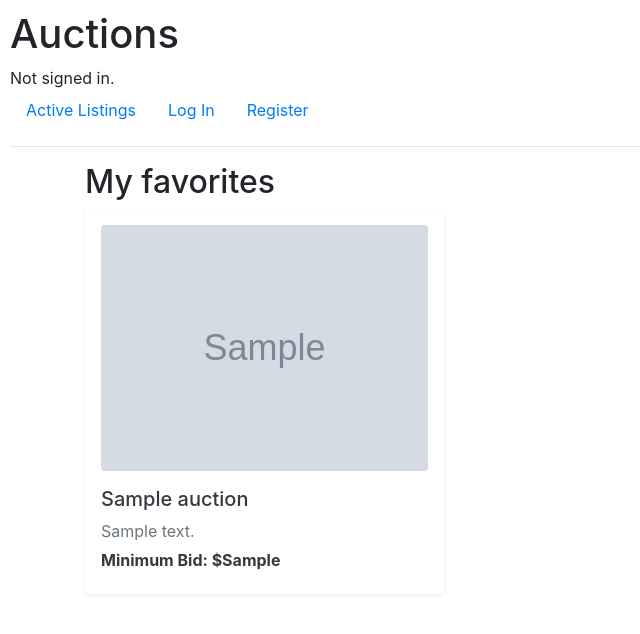
After one commit to samuelsilvadev/CS50-commerce, a Django app: template auctions/templates/auctions/watchlist.html in a window 1280 px wide. The commit adds this page. Shown: the top 634 px of the page, without its empty margins (0-640 px from the left). Run offline with Django 3.2, Linux system fonts and the light colour scheme; the template is opened without the code that fills it: most values are stand-ins (such as "Sample title", 1, 10 or a date in 2020); grey boxes marked "Sample" are stand-in pictures; some libraries are stand-ins or nearby versions.

Commit message:
feat: add watchlist

```diff
--- a/auctions/models.py
+++ b/auctions/models.py
@@ -80,6 +80,9 @@ class Watchlist(models.Model):
     auction = models.ForeignKey(Auction, on_delete=models.DO_NOTHING)
     date = models.DateTimeField()
 
+    def is_watched(user, auction):
+        return Watchlist.objects.filter(user=user, auction=auction).exists()
+
     class Meta:
         constraints = [
             models.UniqueConstraint(
--- a/auctions/static/auctions/styles.css
+++ b/auctions/static/auctions/styles.css
@@ -1,3 +1,20 @@
 body {
     padding: 10px;
 }
+
+:is(.no-hover, .no-hover:hover, .no-hover *:hover) {
+    text-decoration: none;
+}
+
+.active-auctions {
+    display: grid;
+    grid-template-columns: repeat(auto-fill, minmax(33%, 1fr));
+    grid-template-rows: masonry;
+    gap: 16px;
+}
+
+@media (min-width: 1024px) {
+    .active-auctions {
+        grid-template-columns: repeat(auto-fill, minmax(25%, 1fr));
+    }
+}
--- a/auctions/templates/auctions/layout.html
+++ b/auctions/templates/auctions/layout.html
@@ -27,6 +27,11 @@
                     </a>
                 </li>
                 <li class="nav-item">
+                    <a class="nav-link" href="{% url 'watchlist' %}">
+                        Watchlist
+                    </a>
+                </li>
+                <li class="nav-item">
                     <a class="nav-link" href="{% url 'logout' %}">Log Out</a>
                 </li>
             {% else %}
--- /dev/null
+++ b/auctions/templates/auctions/watchlist.html
@@ -0,0 +1,37 @@
+{% extends "auctions/layout.html" %}
+
+{% block body %}
+
+<main class="container auction">
+    <h2>My favorites</h2>
+
+    <ul class="list-unstyled active-auctions">
+        {% for entry in entries %}
+            <li>
+                <a href="{% url 'listing_entry' entry.auction.id %}" class="d-block p-3 bg-white rounded shadow-sm hover-shadow transition-shadow no-hover">
+                    {% if entry.auction.image_url %}
+                        <div class="position-relative w-100 h-48 mb-3">
+                            <img src="{{ entry.auction.image_url }}" alt="{{ title }}" height="200" class="img-fluid rounded">
+                        </div>
+                    {% else %}
+                        <div class="position-relative w-100 h-48 mb-3">
+                            <img src=" https://placehold.in/300x200@2x.png" height="200" alt="{{ entry.title }}" class="img-fluid rounded">
+                        </div>
+                    {% endif %}
+
+                    <h2 class="h5 font-weight-semibold mb-2 text-dark">{{ entry.auction.title }}</h2>
+                    <p class="text-muted mb-2 text-truncate text-dark">{{ entry.auction.description }}</p>
+                    <p class="h6 font-weight-bold text-dark">Minimum Bid: ${{ entry.auction.minimum_bid_value }}</p>
+                </a>
+            </li>
+        {% empty %}
+            <li>
+                <p>No auctions saved yet.</p>
+                <a href="{% url 'index' %}">Return to the home page to look for some items</a>
+            </li>
+        {% endfor %}
+    </ul>
+</main>
+
+
+{% endblock %}
--- a/auctions/urls.py
+++ b/auctions/urls.py
@@ -11,4 +11,7 @@ urlpatterns = [
     path("listing/details/<int:id>", views.listing_entry, name="listing_entry"),
     path("listing/details/bid/<int:id>", views.place_bid, name="place_bid"),
     path("404", views.not_found, name="not_found"),
+    path("watchlist", views.watchlist, name="watchlist"),
+    path("toggle_watchlist/<int:auction_id>",
+         views.toggle_watchlist, name="toggle_watchlist"),
 ]
```
Also changed, not shown: auctions/templates/auctions/details.html (+14 -1 lines), auctions/templates/auctions/index.html (+0 -18 lines), auctions/views.py (+34 -3 lines).
